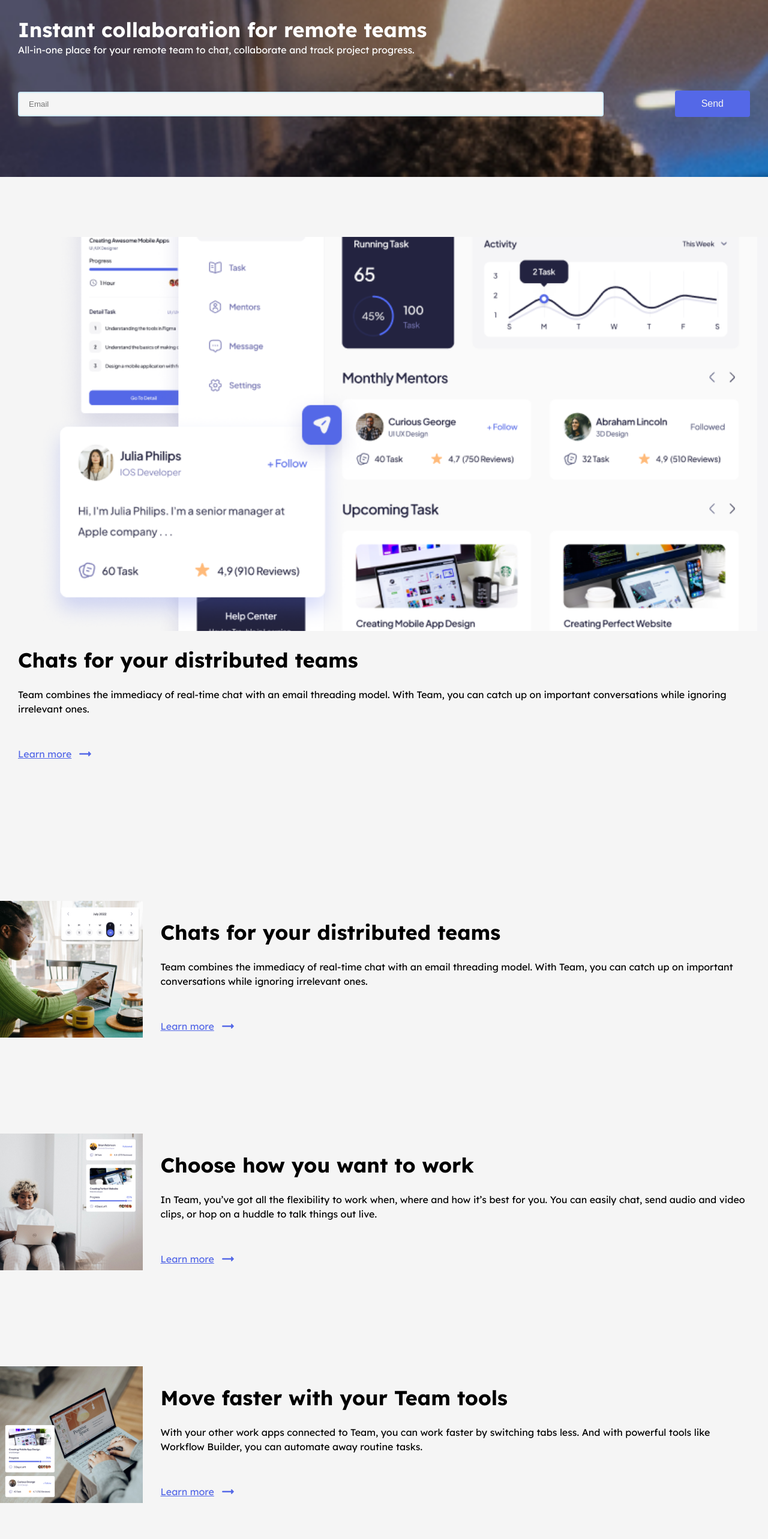
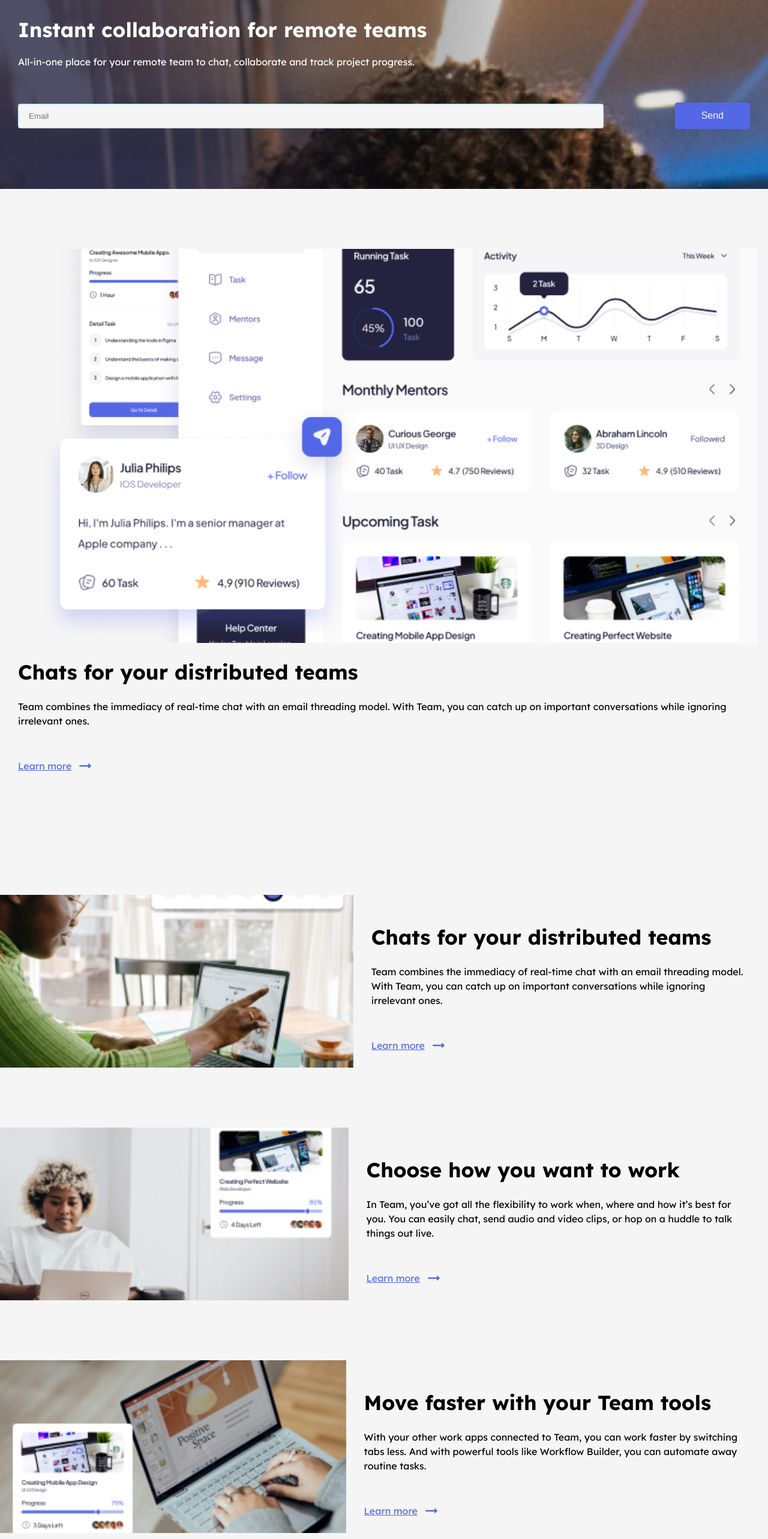
Before and after one commit to amgromov93/nextJs, a Next.js app: page / in a window 1280 px wide. Shown: the part 229-2795 px from the top of the page at 60% size. Built offline with nearby package versions, Linux system fonts and the light colour scheme.

Commit message:
new gsap styles for block about

```diff
--- a/components/About.js
+++ b/components/About.js
@@ -1,14 +1,15 @@
-import Image from "next/image";
 import Link from "next/link";
+import { aboutGsapAnimations } from "../model/gsapAnimations";
 
 import styles from "../sass/style.module.scss";
-
-import mockup2 from "../img/aboutContainer/mockup2.jpg";
-import mockup3 from "../img/aboutContainer/mockup3.jpg";
-import mockup4 from "../img/aboutContainer/mockup4.jpg";
+import { useRef } from "react";
 
 export default function About() {
   const aboutClasses = styles.container + ' ' + styles.about;
+
+  const secondImgClasses = styles.about__positionLeft + ' ' + styles.about__positionLeft_second;
+  const thirdImgClasses = styles.about__positionLeft + ' ' + styles.about__positionLeft_third;
+  const firthImgClasses = styles.about__positionLeft + ' ' + styles.about__positionLeft_firth;
 
   const aboutItems = [
     {
@@ -20,21 +21,21 @@ export default function About() {
     },
     {
       id: 2,
-      image: <Image className={styles.about__positionLeft} priority='true' src={mockup2} alt="chats" />,
+      image: <div className={secondImgClasses} />,
       title: 'Chats for your distributed teams',
       paragraph: 'Team combines the immediacy of real-time chat with an email threading model. With Team, you can catch up on important conversations while ignoring irrelevant ones.',
       link: <Link className={styles.link} href={'/'}>Learn more</Link>,
     },
     {
       id: 3,
-      image: <Image className={styles.about__positionLeft} priority='true' src={mockup3} alt="chats" />,
+      image: <div className={thirdImgClasses} />,
       title: 'Choose how you want to work',
       paragraph: 'In Team, you’ve got all the flexibility to work when, where and how it’s best for you. You can easily chat, send audio and video clips, or hop on a huddle to talk things out live.',
       link: <Link className={styles.link} href={'/'}>Learn more</Link>,
     },
     {
       id: 4,
-      image: <Image className={styles.about__positionLeft} priority='true' src={mockup4} alt="chats" />,
+      image: <div className={firthImgClasses} />,
       title: 'Move faster with your Team tools',
       paragraph: 'With your other work apps connected to Team, you can work faster by switching tabs less. And with powerful tools like Workflow Builder, you can automate away routine tasks.',
       link: <Link className={styles.link} href={'/'}>Learn more</Link>,
@@ -43,19 +44,23 @@ export default function About() {
 
   const itemsToRender = aboutItems.map(item => {
     return (
-      <article key={item.id} className={styles.about__box}>
+      <article key={item.id} className={styles.about__box + ' ' + `about__item__${item.id}`}>
         {item.image}
         <div className={aboutClasses}>
-          <h2 className={styles.headingOne__mobile}>{item.title}</h2>
-          <p className={styles.paragraph__mobile}>{item.paragraph}</p>
+          <h2 className={styles.headingOne__mobile + ' ' + `about__item__title__${item.id}`}>{item.title}</h2>
+          <p className={styles.paragraph__mobile + ' ' + `about__item__text__${item.id}`}>{item.paragraph}</p>
           {item.link}
         </div>
       </article>
     )
   })
 
+  const component = useRef(null);
+
+  aboutGsapAnimations(component);
+
   return (
-    <section className={styles.about}>
+    <section className={styles.about} ref={component}>
       {itemsToRender}
     </section>
   )
--- a/components/Form.js
+++ b/components/Form.js
@@ -1,10 +1,12 @@
 import styles from "../sass/style.module.scss";
 
 export default function Form() {
+  const buttonGsapClasses = styles.paragraph__mobile + ' ' + "header__button__gsap";
+
   return (
     <form className={styles.form}>
       <input type="text" placeholder="Email" />
-      <button className={styles.paragraph__mobile} type="button">Send</button>
+      <button className={buttonGsapClasses} type="button">Send</button>
     </form>
   )
 }
--- a/components/Slider.js
+++ b/components/Slider.js
@@ -16,8 +16,16 @@ export default function SliderContainer() {
     arrows: false,
     autoplay: true,
     speed: 500,
-    slidesToShow: 1,
+    slidesToShow: 2,
     slidesToScroll: 1,
+    responsive: [
+      {
+        breakpoint: 568,
+        settings: {
+          slidesToShow: 1,
+        }
+      },
+    ]
   };
 
   const userReview = [
--- /dev/null
+++ b/model/gsapAnimations.js
@@ -0,0 +1,84 @@
+import { useEffect } from "react";
+
+import { gsap } from "gsap/dist/gsap";
+import { ScrollTrigger } from "gsap/dist/ScrollTrigger";
+
+export function headerGsapAnimations(component) {
+  const headerBtnAnimation = () => {
+    const headerBtn = gsap.timeline({ defaults: {duration: .1}, repeat: -1, repeatDelay: 3 });
+    headerBtn.to('.header__button__gsap', {rotate: 3})
+    .to('.header__button__gsap', {rotate: -3})
+    .to('.header__button__gsap', {rotate: 3})
+    .to('.header__button__gsap', {rotate: 0})
+    return headerBtn
+  }
+
+  useEffect(() => {
+    let ctx = gsap.context(() => {
+      gsap.timeline({ defaults: {duration: 2} })
+      .from('.header__title__gsap', {
+        opacity: 0,
+        y: 50,
+        ease: "power3"
+      })
+      .from('.header__paragraph__gsap', {
+        opacity: 0,
+        y: 50,
+        ease: "power2",
+        delay: 0
+      })
+      .add(headerBtnAnimation)
+    }, component);
+
+    return () => ctx.revert();
+  }, []);
+}
+
+export function aboutGsapAnimations(component) {
+  const rightImageClass = '.style_about__positionRight__QtNp6';
+  const leftSecondImageClass = '.style_about__positionLeft_second__4SmnG';
+  const leftThirdImageClass = '.style_about__positionLeft_third___AybA';
+  const leftFirthImageClass = '.style_about__positionLeft_firth__LF2yU';
+
+
+  useEffect(() => {
+    gsap.registerPlugin(ScrollTrigger);
+
+    function setBlockNumber(i, param) {
+      let ctx = gsap.context(() => {
+        gsap.timeline({scrollTrigger: {
+          trigger: `.about__item__${i}`,
+          start: 'top 30%'
+        }})
+        .from(param, {
+          opacity: 0,
+          duration: 0.5,
+          x: -100,
+          ease: "power3",
+        })
+        .from(`.about__item__title__${i}`, {
+          opacity: 0,
+          duration: 0.5,
+          x: -100,
+          ease: "power3",
+        })
+        .from(`.about__item__text__${i}`, {
+          opacity: 0,
+          duration: 0.5,
+          y: 50,
+          ease: "power3",
+        })
+      }, component);
+
+      return ctx;
+    }
+
+    setBlockNumber(1, rightImageClass);
+    setBlockNumber(2, leftSecondImageClass);
+    setBlockNumber(3, leftThirdImageClass);
+    setBlockNumber(4, leftFirthImageClass)
+
+
+    return () => ctx.revert();
+  }, []);
+}
--- a/package.json
+++ b/package.json
@@ -9,6 +9,7 @@
     "lint": "next lint"
   },
   "dependencies": {
+    "gsap": "^3.12.2",
     "next": "13.4.10",
     "react": "18.2.0",
     "react-dom": "18.2.0",
--- a/pages/index.js
+++ b/pages/index.js
@@ -1,4 +1,7 @@
 import Link from "next/link"
+import React, { useRef, useState } from "react";
+import { headerGsapAnimations } from "../model/gsapAnimations";
+
 import { MainLayout } from "../components/MainLayout"
 
 import Image from "next/image";
@@ -7,16 +10,18 @@ import logo from "../img/logo.png";
 import darkLogo from "../img/darkLogo.png";
 
 import styles from "../sass/style.module.scss";
+
 import Form from "../components/Form";
 import About from "../components/About";
 import SliderContainer from "../components/Slider";
-import React, { useState } from "react";
 
 export default function HomePage() {
   const [burgerToggle, setBurgerToggle] = useState(false);
 
   const headerContainerClasses = styles.container + ' ' + styles.header__container;
   const activeNavClasses = styles.header__nav + ' ' + styles.header__nav_active;
+  const titleGsapClasses = styles.headingOne__mobile + ' ' + "header__title__gsap";
+  const paragraphGsapClasses = styles.paragraph__mobile + ' ' + "header__paragraph__gsap";
 
   const menuBurger =
     <button onClick={() => setBurgerToggle(!burgerToggle)} className={styles.header__burger}>
@@ -26,10 +31,13 @@ export default function HomePage() {
   const onLinkClick = () => {
     setBurgerToggle(false);
   }
+  const component = useRef(null);
+
+  headerGsapAnimations(component)
 
   return (
     <>
-      <header className={styles.header}>
+      <header className={styles.header} ref={component}>
         <div className={styles.header__background}>
           <div className={headerContainerClasses}>
             <Link href={'/'}>
@@ -54,8 +62,8 @@ export default function HomePage() {
           </div>
           <section className={styles.container}>
             <article className={styles.header__title}>
-              <h1 className={styles.headingOne__mobile}>Instant collaboration for remote teams</h1>
-              <p className={styles.paragraph__mobile}>All-in-one place for your remote team to chat, collaborate and track project progress.</p>
+              <h1 className={titleGsapClasses}>Instant collaboration for remote teams</h1>
+              <p className={paragraphGsapClasses}>All-in-one place for your remote team to chat, collaborate and track project progress.</p>
             </article>
             <Form />
           </section>
--- a/sass/blocks/_about.module.scss
+++ b/sass/blocks/_about.module.scss
@@ -15,6 +15,20 @@
   }
   &__positionLeft {
     align-self: flex-start;
+    width: 95%;
+    height: 288px;
+    background-position: left center;
+    background-repeat: no-repeat;
+    background-size: cover;
+    &_second {
+      background-image: url('../../img/aboutContainer/mockup2.jpg');
+    }
+    &_third {
+      background-image: url('../../img/aboutContainer/mockup3.jpg');
+    }
+    &_firth {
+      background-image: url('../../img/aboutContainer/mockup4.jpg');
+    }
   }
   &__positionRight {
     align-self: flex-end;
--- a/sass/blocks/_header.module.scss
+++ b/sass/blocks/_header.module.scss
@@ -29,6 +29,7 @@
     height: 100vh;
     background-color: #fff;
     transition: all 2s;
+    z-index: 2;
     &_active {
       top: 0;
     }
@@ -55,9 +56,13 @@
     }
   }
   &__title {
-    h1, p {
+    & > h1, p {
       color: #fff;
     }
+    & > h1 {
+      margin-bottom: 20px;
+    }
+
   }
 }
 
```
Also changed, not shown: 1 other file (tests, documents, lock files or other folders).
